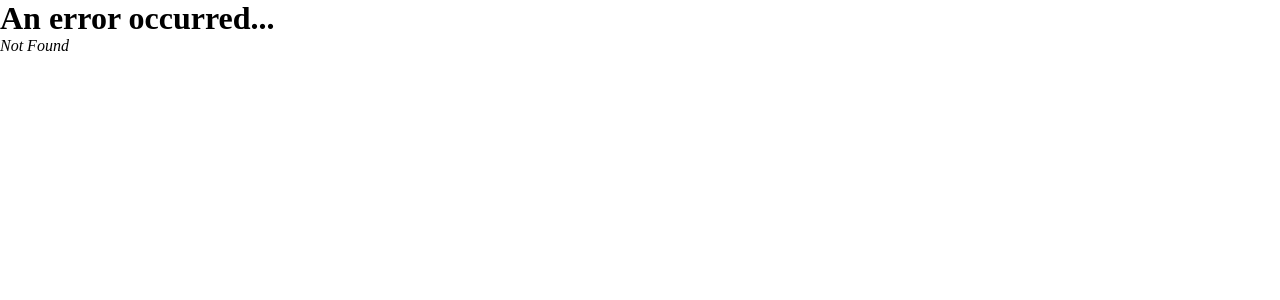
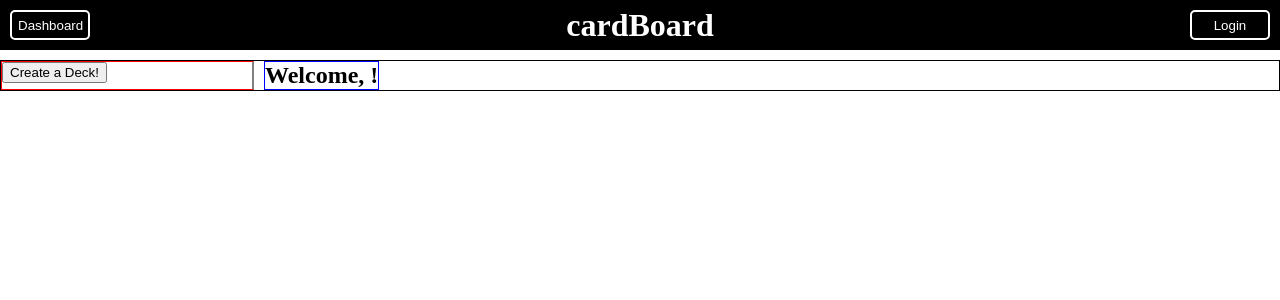
Before and after one commit to Tayvor/cardboard, a React (Vite) app in the folder react-vite/: page /dashboard in a window 1280 px wide. Before the commit this address had no page. Shown: the top 300 px of the page. Built offline with nearby package versions, Linux system fonts and the light colour scheme.

Commit message:
Added dashboard component.

```diff
--- /dev/null
+++ b/react-vite/src/components/Dashboard/Dashboard.css
@@ -0,0 +1,15 @@
+.dashboard {
+  display: flex;
+  border: 1px solid black;
+}
+
+.dashboardLeft {
+  width: 250px;
+  border: 1px solid red;
+  border-right: 2px solid gray;
+}
+
+.dashboardRight {
+  border: 1px solid blue;
+  margin-left: 10px;
+}
--- /dev/null
+++ b/react-vite/src/components/Dashboard/Dashboard.jsx
@@ -0,0 +1,18 @@
+import { useSelector } from 'react-redux';
+import './Dashboard.css';
+
+export default function Dashboard() {
+  const user = useSelector((state) => state.session.user);
+
+  return (
+    <div className='dashboard'>
+      <section className='dashboardLeft'>
+        <button>Create a Deck!</button>
+      </section>
+
+      <section className='dashboardRight'>
+        <h1>Welcome, {user?.username}!</h1>
+      </section>
+    </div>
+  )
+}
--- /dev/null
+++ b/react-vite/src/components/Dashboard/index.js
@@ -0,0 +1,2 @@
+import Dashboard from "./Dashboard";
+export default Dashboard;
--- a/react-vite/src/components/Forms/LoginForm.jsx
+++ b/react-vite/src/components/Forms/LoginForm.jsx
@@ -24,7 +24,7 @@ function LoginForm() {
       return
     }
 
-    navigate('/')
+    navigate('/dashboard')
   }
 
   return (
--- a/react-vite/src/components/Header/Header.css
+++ b/react-vite/src/components/Header/Header.css
@@ -6,6 +6,7 @@
   height: 50px;
   padding-right: 10px;
   padding-left: 10px;
+  margin-bottom: 10px;
 }
 
 .menuBtn {
--- a/react-vite/src/components/Header/Header.jsx
+++ b/react-vite/src/components/Header/Header.jsx
@@ -19,8 +19,8 @@ export default function Header() {
     <div className='header'>
       <button
         className="menuBtn btn"
-      // onClick={}
-      >Menu</button>
+        onClick={() => navigate('/dashboard')}
+      >Dashboard</button>
 
       <h1
         className='title'
--- a/react-vite/src/components/Header/index.js
+++ b/react-vite/src/components/Header/index.js
@@ -1,2 +1,2 @@
 import Header from './Header.jsx';
-export default Header
+export default Header;
--- a/react-vite/src/router/index.jsx
+++ b/react-vite/src/router/index.jsx
@@ -3,6 +3,7 @@ import Layout from './Layout'
 import ErrorPage from "./ErrorPage";
 import LoginForm from '../components/Forms/LoginForm';
 import SignupForm from "../components/Forms/SignupForm";
+import Dashboard from "../components/Dashboard";
 
 export const router = createBrowserRouter([
   {
@@ -18,6 +19,10 @@ export const router = createBrowserRouter([
         path: 'signup',
         element: <SignupForm />
       },
+      {
+        path: 'dashboard',
+        element: <Dashboard />
+      },
     ],
   }
 ])
```
